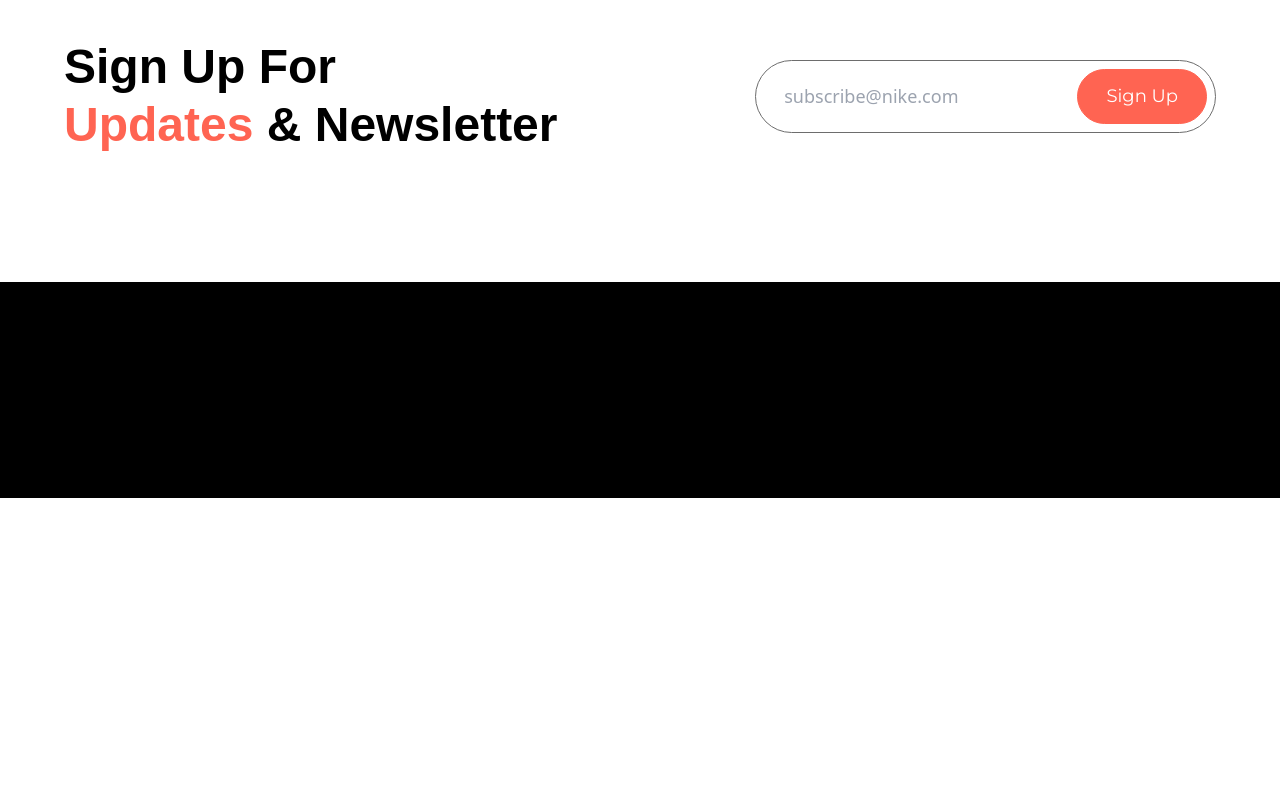
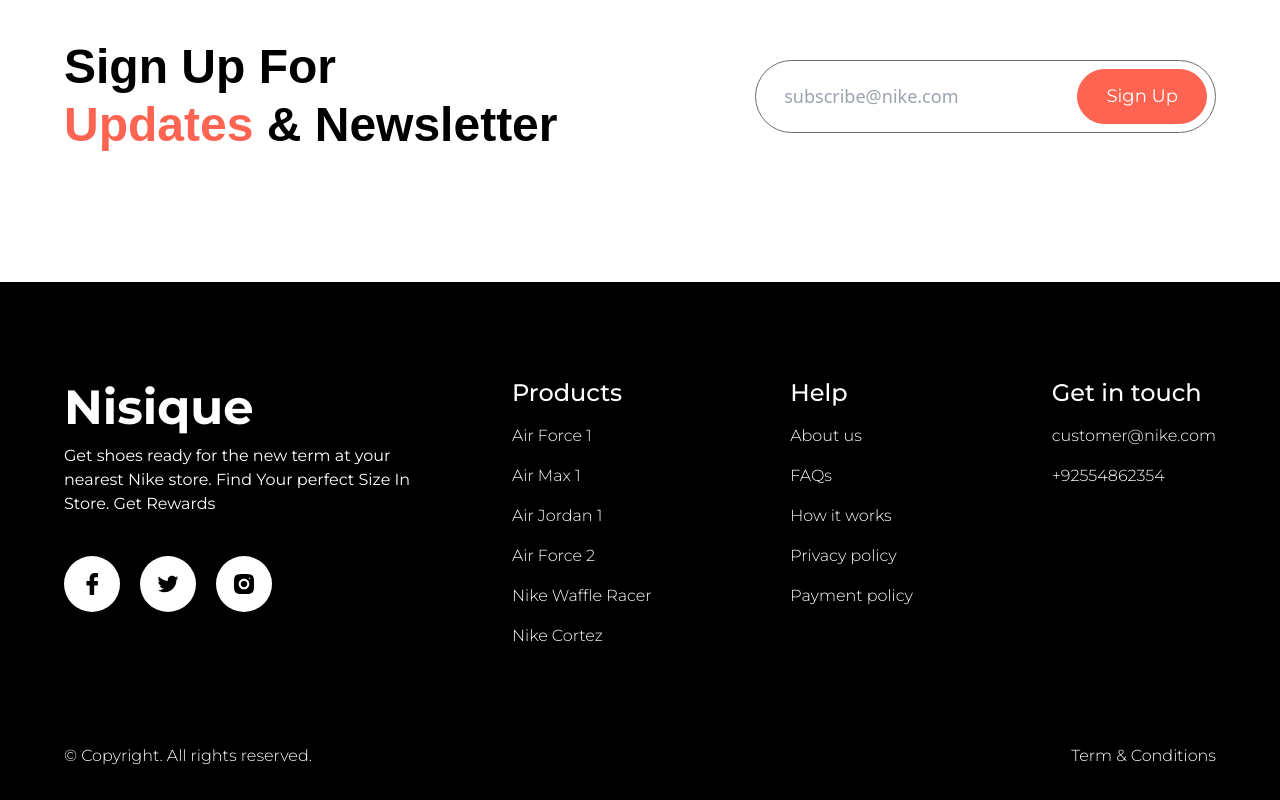
Before and after one commit to danzBraham/nisique, a React (Vite) app: page / in a window 1280 px wide. Shown: the part 4285-5085 px from the top of the page. Before the commit the page ends 4783 px from the top, so only its background shows below. Built offline with nearby package versions, Linux system fonts and the light colour scheme; a web font is replaced by a local one.

Commit message:
feat(footer): implement the Footer section

```diff
--- a/src/App.jsx
+++ b/src/App.jsx
@@ -34,7 +34,7 @@
     <section className="padding-x w-full py-16 sm:py-32">
       <Subscribe />
     </section>
-    <section className="padding padding-x padding-t bg-black pb-8">
+    <section className="padding-x padding-t bg-black pb-8">
       <Footer />
     </section>
   </main>
--- /dev/null
+++ b/src/components/FooterLink.jsx
@@ -0,0 +1,20 @@
+const FooterLink = ({ title, links }) => {
+  return (
+    <div className="flex flex-col gap-4">
+      <h3 className="text-2xl font-medium">{title}</h3>
+      <div className="flex flex-col gap-4">
+        {links.map((link) => (
+          <a
+            key={link.name}
+            href={link.link}
+            className="font-light hover:text-slate-gray"
+          >
+            {link.name}
+          </a>
+        ))}
+      </div>
+    </div>
+  );
+};
+
+export default FooterLink;
--- /dev/null
+++ b/src/components/SocialMedia.jsx
@@ -0,0 +1,11 @@
+const SocialMedia = ({ src, alt }) => {
+  return (
+    <a href="#">
+      <div className="flex items-center justify-center rounded-full bg-white p-4">
+        <img src={src} alt={alt} />
+      </div>
+    </a>
+  );
+};
+
+export default SocialMedia;
--- a/src/sections/Footer.jsx
+++ b/src/sections/Footer.jsx
@@ -1,4 +1,36 @@
+import FooterLink from "../components/FooterLink";
+import SocialMedia from "../components/SocialMedia";
+import { footerLinks, socialMedia } from "../constants";
+
 const Footer = () => {
-  return <div>Footer</div>;
+  return (
+    <footer className="max-container font-montserrat text-white">
+      <div className="flex flex-col gap-16 lg:flex-row">
+        <div className="flex w-full flex-col gap-2 lg:max-w-sm">
+          <a href="#home" className="text-4xl font-bold">
+            Nisique
+          </a>
+          <p>
+            Get shoes ready for the new term at your nearest Nike store. Find
+            Your perfect Size In Store. Get Rewards
+          </p>
+          <div className="mt-8 flex w-full gap-5">
+            {socialMedia.map((social) => (
+              <SocialMedia key={social.alt} {...social} />
+            ))}
+          </div>
+        </div>
+        <div className="flex flex-1 flex-wrap justify-between gap-10">
+          {footerLinks.map((link) => (
+            <FooterLink key={link.title} {...link} />
+          ))}
+        </div>
+      </div>
+      <div className="mt-24 flex w-full flex-col items-center justify-between font-light md:flex-row">
+        <p>&copy; Copyright. All rights reserved.</p>
+        <p>Term & Conditions</p>
+      </div>
+    </footer>
+  );
 };
 export default Footer;
```
